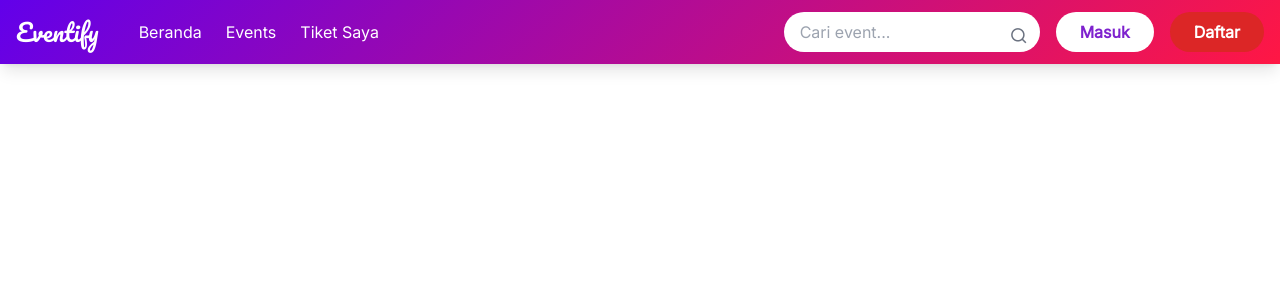
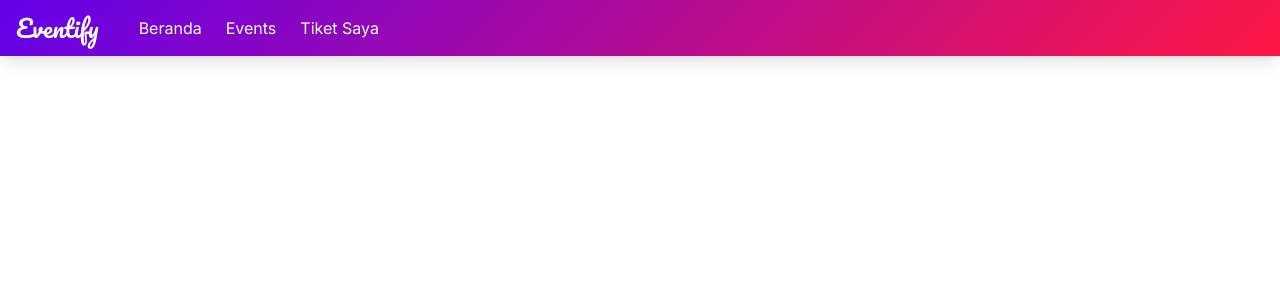
Before and after one commit to chynrssa/Eventify, a PHP site: page /views/layout/header_versi_belum_login.php in a window 1280 px wide. Shown: the top 300 px of the page. Run offline with PHP 8.4, Linux system fonts and the light colour scheme; some libraries are stand-ins or nearby versions.

Commit message:
benerin header

```diff
--- a/views/layout/header_versi_belum_login.php
+++ b/views/layout/header_versi_belum_login.php
@@ -33,18 +33,6 @@
           </div>
         </div>
 
-        <!-- Search + Buttons -->
-        <div class="hidden md:flex items-center space-x-4">
-          <div class="relative">
-            <input type="text" placeholder="Cari event..." class="py-2 pl-4 pr-10 rounded-full text-gray-800 w-64 focus:outline-none focus:ring-2 focus:ring-white" />
-            <div class="absolute right-3 top-2.5 text-gray-500">
-              <i class="ri-search-line text-lg"></i>
-            </div>
-          </div>
-          <button class="bg-white text-purple-700 font-bold py-2 px-6 rounded-full hover:bg-gray-100 transition">Masuk</button>
-          <button class="bg-red-600 text-white font-bold py-2 px-6 rounded-full hover:bg-red-700 transition">Daftar</button>
-        </div>
-
         <!-- Mobile menu toggle -->
         <div class="md:hidden">
           <button id="mobile-menu-button" class="text-white text-2xl">
```
Also changed, not shown: views/layout/header.php (+0 -9 lines).
